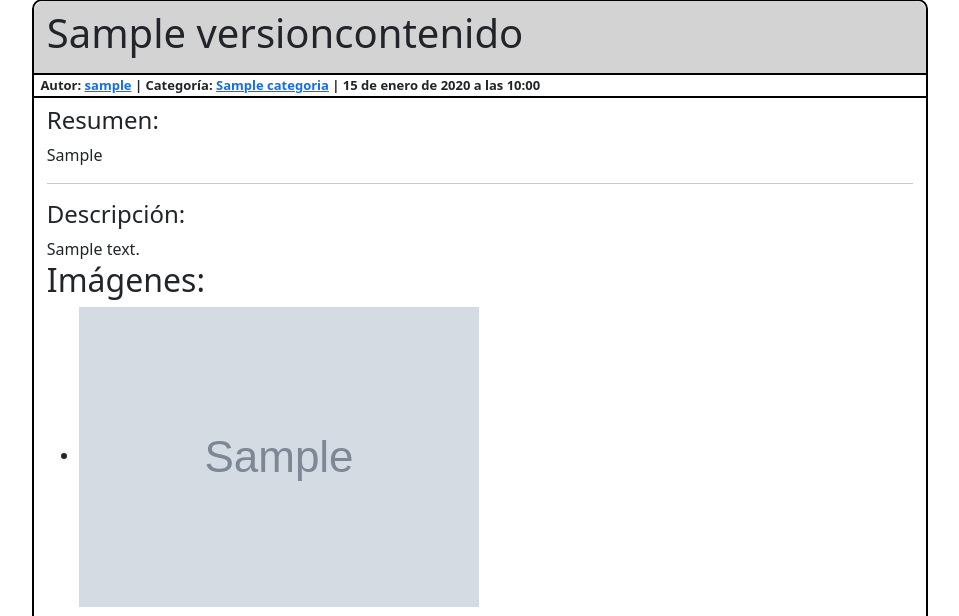
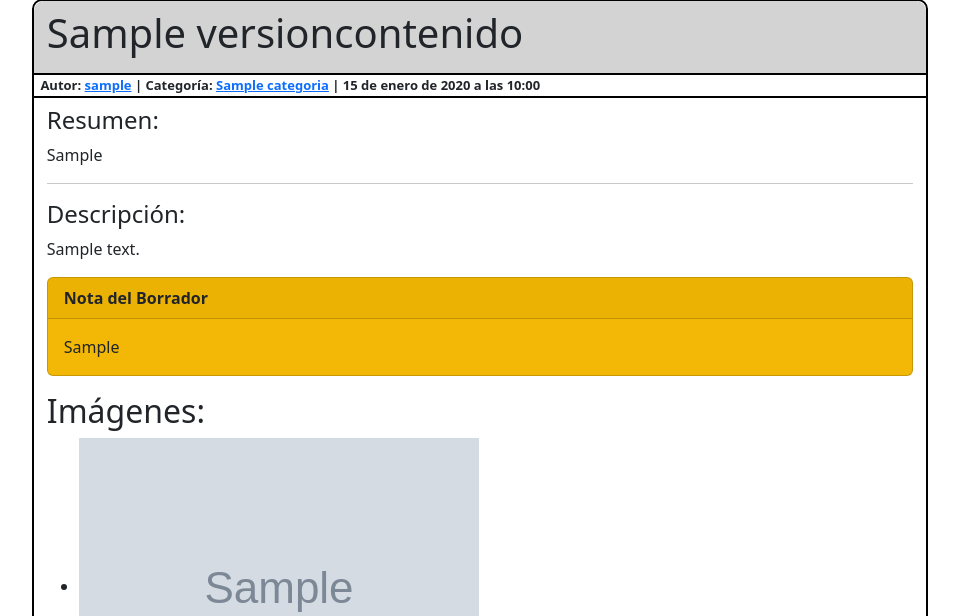
Before and after one commit to FranciscoCaba/cms-is2, a Django app: page /contenido/version/1/editar/ in a window 1280 px wide. Shown: the part 73-689 px from the top of the page, without its empty margins (160-1119 px from the left). Run offline with Django 4.2, Linux system fonts and the light colour scheme; tables that the repository leaves empty hold one stand-in row (values such as "Sample post"); grey boxes marked "Sample" are stand-in pictures; some libraries are stand-ins or nearby versions.

Commit message:
funcionalidad de dejar notas agregada

```diff
--- a/app/templates/base.html
+++ b/app/templates/base.html
@@ -84,7 +84,7 @@
               <a class="nav-link" href="{% url 'listar_revisiones' %}">Ver contenidos en revision</a>
             </li>
             {% endif %}
-            {% if perms.contenido.ver_revisiones %}
+            {% if perms.contenido.ver_a_publicar %}
             <li class="nav-item">
               <a class="nav-link" href="{% url 'list_a_publicar' %}">Ver contenidos a publicar</a>
             </li>
--- a/contenido/forms.py
+++ b/contenido/forms.py
@@ -17,7 +17,7 @@ class ContenidoForm(forms.ModelForm):
 
     class Meta:
         model = Contenido
-        fields = ('titulo', 'resumen', 'categoria', 'descripcion', 'solo_suscriptores')
+        fields = ('titulo', 'resumen', 'categoria', 'descripcion', 'solo_suscriptores', 'nota')
 
         widgets = {
             'titulo': forms.TextInput(attrs={'class': 'form-control'}),
@@ -25,6 +25,7 @@ class ContenidoForm(forms.ModelForm):
             'descripcion': forms.CharField(widget=CKEditorWidget()),
             'categoria': forms.Select(),
             'solo_suscriptores': forms.CheckboxInput(attrs={'class': 'form-control-2'}),
+            'nota': forms.Textarea(attrs={'class': 'form-control', 'rows': 4, 'required': False, 'style': 'resize: none;'}),
         }
     def __init__(self, user, *args, **kwargs):
         super().__init__(*args, **kwargs)
@@ -32,6 +33,7 @@ class ContenidoForm(forms.ModelForm):
             is_active=True,
             moderada=True,
         )
+        self.fields['nota'].label = "Nota para el siguiente usuario"
         if user.has_perm('contenido.puede_publicar_no_moderada'):
             self.fields['categoria'].queryset = Categoria.objects.filter(
                 is_active=True,
@@ -47,7 +49,7 @@ class ContenidoEditForm(forms.ModelForm):
 
     class Meta:
         model = Contenido
-        fields = ('titulo', 'resumen', 'categoria', 'descripcion', 'solo_suscriptores')
+        fields = ('titulo', 'resumen', 'categoria', 'descripcion', 'solo_suscriptores', 'nota')
 
         widgets = {
             'titulo': forms.TextInput(attrs={'class': 'form-control'}),
@@ -55,7 +57,20 @@ class ContenidoEditForm(forms.ModelForm):
             'descripcion': forms.CharField(widget=CKEditorWidget()),
             'categoria': forms.Select(),
             'solo_suscriptores': forms.CheckboxInput(attrs={'class': 'form-control-2'}),
+            'nota': forms.Textarea(attrs={'class': 'form-control', 'rows': 4, 'required': False, 'style': 'resize: none;'}),
         }
+
+    def __init__(self, user, *args, **kwargs):
+        super().__init__(*args, **kwargs)
+        self.fields['categoria'].queryset = Categoria.objects.filter(
+            is_active=True,
+            moderada=True,
+        )
+        self.fields['nota'].label = "Nota para el siguiente usuario"
+        if user.has_perm('contenido.puede_publicar_no_moderada'):
+            self.fields['categoria'].queryset = Categoria.objects.filter(
+                is_active=True,
+            )
 
 class CategoriaForm(forms.ModelForm):
 
@@ -89,7 +104,7 @@ class BorradorEditForm(forms.ModelForm):
 
     class Meta:
         model = Contenido
-        fields = ('titulo', 'resumen', 'categoria', 'descripcion', 'solo_suscriptores')
+        fields = ('titulo', 'resumen', 'categoria', 'descripcion', 'solo_suscriptores', 'nota')
 
         widgets = {
             'titulo': forms.TextInput(attrs={'class': 'form-control'}),
@@ -97,6 +112,7 @@ class BorradorEditForm(forms.ModelForm):
             'descripcion': forms.CharField(widget=CKEditorWidget()),
             'categoria': forms.Select(),
             'solo_suscriptores': forms.CheckboxInput(attrs={'class': 'form-control-2'}),
+            'nota': forms.Textarea(attrs={'class': 'form-control', 'rows': 4, 'required': False, 'style': 'resize: none;'}),
         }
     def __init__(self, user, *args, **kwargs):
         super().__init__(*args, **kwargs)
@@ -104,6 +120,7 @@ class BorradorEditForm(forms.ModelForm):
             is_active=True,
             moderada=True,
         )
+        self.fields['nota'].label = "Nota para el siguiente usuario"
         if user.has_perm('contenido.puede_publicar_no_moderada'):
             self.fields['categoria'].queryset = Categoria.objects.filter(
                 is_active=True,
@@ -119,7 +136,7 @@ class VersionContenidoEditForm(forms.ModelForm):
 
     class Meta:
         model = VersionContenido
-        fields = ('titulo', 'resumen', 'categoria', 'descripcion', 'solo_suscriptores')
+        fields = ('titulo', 'resumen', 'categoria', 'descripcion', 'solo_suscriptores', 'nota')
 
         widgets = {
             'titulo': forms.TextInput(attrs={'class': 'form-control'}),
@@ -127,6 +144,7 @@ class VersionContenidoEditForm(forms.ModelForm):
             'descripcion': forms.CharField(widget=CKEditorWidget()),
             'categoria': forms.Select(),
             'solo_suscriptores': forms.CheckboxInput(attrs={'class': 'form-control-2'}),
+            'nota': forms.Textarea(attrs={'class': 'form-control', 'rows': 4, 'required': False, 'style': 'resize: none;'}),
         }
     def __init__(self, *args,  user_request=None,**kwargs):
         super().__init__(*args, **kwargs)
@@ -134,7 +152,7 @@ class VersionContenidoEditForm(forms.ModelForm):
             is_active=True,
             moderada=True,
         )
-
+        self.fields['nota'].label = "Nota para el siguiente usuario"
         if user_request.has_perm('contenido.puede_publicar_no_moderada'):
             self.fields['categoria'].queryset = Categoria.objects.filter(
                 is_active=True,
@@ -150,7 +168,7 @@ class RechazadoEditForm(forms.ModelForm):
 
     class Meta:
         model = Contenido
-        fields = ('titulo', 'resumen', 'categoria', 'descripcion', 'solo_suscriptores')
+        fields = ('titulo', 'resumen', 'categoria', 'descripcion', 'solo_suscriptores', 'nota')
 
         widgets = {
             'titulo': forms.TextInput(attrs={'class': 'form-control'}),
@@ -158,6 +176,7 @@ class RechazadoEditForm(forms.ModelForm):
             'descripcion': forms.CharField(widget=CKEditorWidget()),
             'categoria': forms.Select(),
             'solo_suscriptores': forms.CheckboxInput(attrs={'class': 'form-control-2'}),
+            'nota': forms.Textarea(attrs={'class': 'form-control', 'rows': 4, 'required': False, 'style': 'resize: none;'}),
         }
     def __init__(self, user, *args, **kwargs):
         super().__init__(*args, **kwargs)
@@ -165,6 +184,7 @@ class RechazadoEditForm(forms.ModelForm):
             is_active=True,
             moderada=True,
         )
+        self.fields['nota'].label = "Nota para el siguiente usuario"
         if user.has_perm('contenido.puede_publicar_no_moderada'):
             self.fields['categoria'].queryset = Categoria.objects.filter(
                 is_active=True,
--- a/contenido/templates/version/version_editar.html
+++ b/contenido/templates/version/version_editar.html
@@ -3,6 +3,16 @@
 {% block contenido %}
 {% load crispy_forms_tags %}
 {% if version.contenido.estado == 'Borrador' %}
+<div class="card text-dark mx-auto mb-3 mt-3" style="width:60%;background-color: #f3b805;">
+    <div class="card-header" style="font-weight: bold;">Nota del Borrador</div>
+    <div class="card-body">
+        {% if version.contenido.nota != "" or version.contenido.nota != None %}
+            <p class="card-text">{{ version.nota }}</p>
+        {% else %}
+            <p class="card-text" style="font-style: italic;">Sin Nota</p>
+        {% endif %}
+    </div>
+</div>
 <form method="post">
     {% csrf_token %}
     <div class="card mx-auto" style="width: 60%">
@@ -32,6 +42,16 @@
             Descripción:
         </h4>
         {{ version.descripcion | safe }}
+        <div class="card text-dark mx-auto mb-3 mt-3" style="background-color: #f3b805;">
+            <div class="card-header" style="font-weight: bold;">Nota del Borrador</div>
+            <div class="card-body">
+                {% if version.contenido.nota != "" or version.contenido.nota != None %}
+                    <p class="card-text">{{ version.nota }}</p>
+                {% else %}
+                    <p class="card-text" style="font-style: italic;">Sin Nota</p>
+                {% endif %}
+            </div>
+        </div>
         {% if version.contenido.images.all %}
             <h2>Imágenes:</h2>
             <ul>
--- a/contenido/views.py
+++ b/contenido/views.py
@@ -163,57 +163,67 @@ class UnContenidoApublicarView(ListView):
     def get_queryset(self):
         return Contenido.objects.filter(estado='A publicar', id=self.kwargs['pk']).order_by('-fecha')
 
+@permission_required('contenido.puede_editar_aceptar')
 def apublicar_contenido(request, pk):
     contenido = get_object_or_404(Contenido, pk=pk)
 
-    # Cambiar el estado del contenido a "A publicar"
-    contenido.estado = 'A publicar'
-    contenido.save(user=request.user)
-    context = {
-            'titulo': contenido.titulo,
-        }
-    message = strip_tags(render_to_string('notificaciones/a_publicar.html', context))
-    send_mail('Cambio de estado de publicacion',message,'cmsis2eq01@gmail.com',[contenido.user.email], fail_silently=False)
+    if request.method == 'POST':
+        nota = request.POST.get('nota')
+        contenido.nota = nota
+        # Cambiar el estado del contenido a "A publicar"
+        contenido.estado = 'A publicar'
+        contenido.save(user=request.user)
+        context = {
+                'titulo': contenido.titulo,
+            }
+        message = strip_tags(render_to_string('notificaciones/a_publicar.html', context))
+        send_mail('Cambio de estado de publicacion',message,'cmsis2eq01@gmail.com',[contenido.user.email], fail_silently=False)
 
-    # Redirigir a la lista de revisiones
-    return redirect('listar_revisiones')
+        # Redirigir a la lista de revisiones
+        return redirect('listar_revisiones')
+
+    return render(request, 'contenido/dar_nota_form.html', {'contenido': contenido, 'opcion': 'revisado'})
 
 @permission_required('contenido.puede_publicar_rechazar')
 def publicar_contenido(request, pk):
     contenido = get_object_or_404(Contenido, pk=pk)
 
-    # Cambiar el estado del contenido a "Publicado"
-    contenido.estado = 'Publicado'
-    contenido.save(user=request.user)
-    context = {
-            'titulo': contenido.titulo,
-        }
-    message = strip_tags(render_to_string('notificaciones/publicado.html', context))
-    send_mail('Cambio de estado de publicacion',message,'cmsis2eq01@gmail.com',[contenido.user.email], fail_silently=False)
+    if request.method == 'POST':
+        nota = request.POST.get('nota')
+        contenido.nota = nota
+        # Cambiar el estado del contenido a "Publicado"
+        contenido.estado = 'Publicado'
+        contenido.save(user=request.user)
+        context = {
+                'titulo': contenido.titulo,
+            }
+        message = strip_tags(render_to_string('notificaciones/publicado.html', context))
+        send_mail('Cambio de estado de publicacion',message,'cmsis2eq01@gmail.com',[contenido.user.email], fail_silently=False)
 
-    # Redirigir a la lista de a publicar
-    return redirect('list_a_publicar')
+        # Redirigir a la lista de a publicar
+        return redirect('list_a_publicar')
+
+    return render(request, 'contenido/dar_nota_form.html', {'contenido': contenido, 'opcion': 'publicar'})
 
 @permission_required('contenido.puede_publicar_rechazar')
 def rechazar_contenido(request, pk):
     contenido = get_object_or_404(Contenido, pk=pk)
 
-    # Cambiar el estado del contenido a "Rechazado"
-    contenido.estado = 'Rechazado'
-    contenido.save(user=request.user)
     if request.method == 'POST':
-        nota = request.POST.get('razon_rechazo')
+        nota = request.POST.get('nota')
         contenido.nota = nota
-        contenido.save()
+        # Cambiar el estado del contenido a "Rechazado"
+        contenido.estado = 'Rechazado'
+        contenido.save(user=request.user)
         context = {
             'titulo': contenido.titulo,
-            'razon_rechazo': contenido.nota,
+            'nota': contenido.nota,
         }
         message = strip_tags(render_to_string('notificaciones/rechazado.html', context))
         send_mail('Cambio de estado de publicacion',message,'cmsis2eq01@gmail.com',[contenido.user.email], fail_silently=False)
         return redirect('list_a_publicar')
 
-    return render(request, 'contenido/razon_rechazo_form.html', {'contenido': contenido})
+    return render(request, 'contenido/dar_nota_form.html', {'contenido': contenido, 'opcion': 'rechazar'})
 
 class ContenidoBorradorListView(PermissionRequiredMixin, LoginRequiredMixin, ListView):
     model = Contenido
@@ -291,6 +301,11 @@ class EditarContenidoView(UpdateView, PermissionRequiredMixin):
 
         return redirect(reverse_lazy('listar_revisiones'))
 
+    def get_form_kwargs(self):
+        kwargs = super().get_form_kwargs()
+        kwargs['user'] = self.request.user
+        return kwargs
+
 class EditarBorradorView(UpdateView):
     model = Contenido
     form_class = BorradorEditForm
@@ -302,14 +317,14 @@ class EditarBorradorView(UpdateView):
         if  'crear' in self.request.POST:
             if form.instance.categoria.moderada :
                 form.instance.estado = 'En revisión'
-                context = {'titulo': contenido.titulo, }
+                context = {'titulo': form.instance.titulo, }
                 message = strip_tags(render_to_string('notificaciones/en_revision.html', context))
-                send_mail('Cambio de estado de publicacion', message, 'cmsis2eq01@gmail.com' , [contenido.user.email]  , fail_silently=False)
+                send_mail('Cambio de estado de publicacion', message, 'cmsis2eq01@gmail.com' , [form.instance.user.email]  , fail_silently=False)
             else:
                 form.instance.estado = 'Publicado'
-                context = {'titulo': contenido.titulo, }
+                context = {'titulo': form.instance.titulo, }
                 message = strip_tags(render_to_string('notificaciones/publicado.html', context))
-                send_mail('Cambio de estado de publicacion', message, 'cmsis2eq01@gmail.com' , [contenido.user.email]  , fail_silently=False)
+                send_mail('Cambio de estado de publicacion', message, 'cmsis2eq01@gmail.com' , [form.instance.user.email]  , fail_silently=False)
         # Busca el nombre 'borradorcito' entre los atributos del elemento para distinguir el boton
         if 'borradorcito' in self.request.POST:
             form.instance.estado = 'Borrador'
@@ -433,6 +448,7 @@ def editar_version(request, version_id):
             contenido.descripcion = nueva_version.descripcion
             contenido.categoria = nueva_version.categoria
             contenido.estado = nueva_version.estado
+            contenido.nota = nueva_version.nota
             contenido.save()
 
             return redirect(reverse_lazy('contenido-version'))  # Redirigir a la lista de versiones
--- a/estilos/css/base.css
+++ b/estilos/css/base.css
@@ -128,10 +128,6 @@
     border-radius: 0px 0px 10px 10px;
 }
 
-.interaction-button {
-
-}
-
 .contenido-comentarios p {
     margin: 0;
 }
@@ -149,3 +145,10 @@
     list-style-type: none;
     margin: 1vh 0;
 }
+
+/*      DISENHOS FORM        */
+
+.callout-warning {
+    background-color: #fff3cd;
+    border-color: #ffe69c;
+}
```
Also changed, not shown: contenido/templates/borrador/borrador_editar.html (+8 -1 lines), contenido/templates/contenido/contenido_a_publicar.html (+11 -3 lines), contenido/templates/contenido/contenido_editar.html (+8 -0 lines), contenido/templates/contenido/dar_nota_form.html (added, +32 -0 lines), contenido/templates/contenido/razon_rechazo_form.html (deleted, +0 -12 lines), contenido/templates/contenido/rechazado_editar.html (+8 -0 lines), contenido/templates/listar_revisiones.html (+11 -3 lines).
